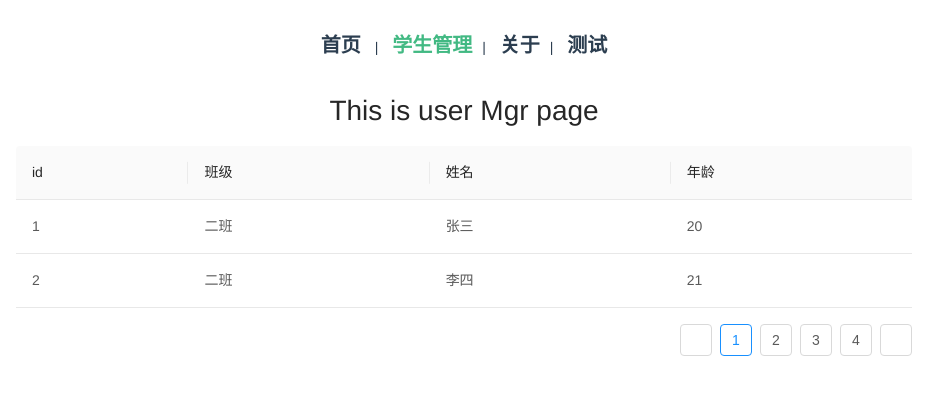
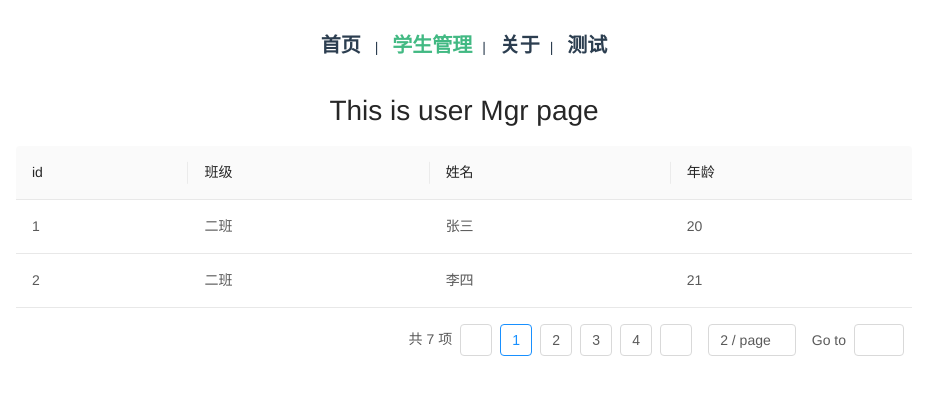
Before and after one commit to shenqiangbin/template, a Vue app: page /userMgr in a window 1280 px wide. Shown: the top 394 px of the page, without its empty margins (176-1119 px from the left). Built offline with nearby package versions, Linux system fonts and the light colour scheme.

Commit message:
表格-页码显示总数、可调节每页数量、可跳转指定页

```diff
--- a/src/views/UserMgr.vue
+++ b/src/views/UserMgr.vue
@@ -82,6 +82,10 @@ export default {
         pageSize: 2,
         current: 1,
         total: 0,
+        showSizeChanger: true,
+        showQuickJumper: true,
+        pageSizeOptions: ['2', '10', '50', '100'],
+        showTotal: (total) => `共 ${total} 项`,
       },
       loading: false,
       columns: columns,
@@ -105,7 +109,6 @@ export default {
       _this.pagination.total = userResult.count
     },
     handleTableChange(pagination, filters, sorter) {
-      console.log('change')
       let query = {}
       query.pageSize = pagination.pageSize
       query.pageIndex = pagination.current
```
